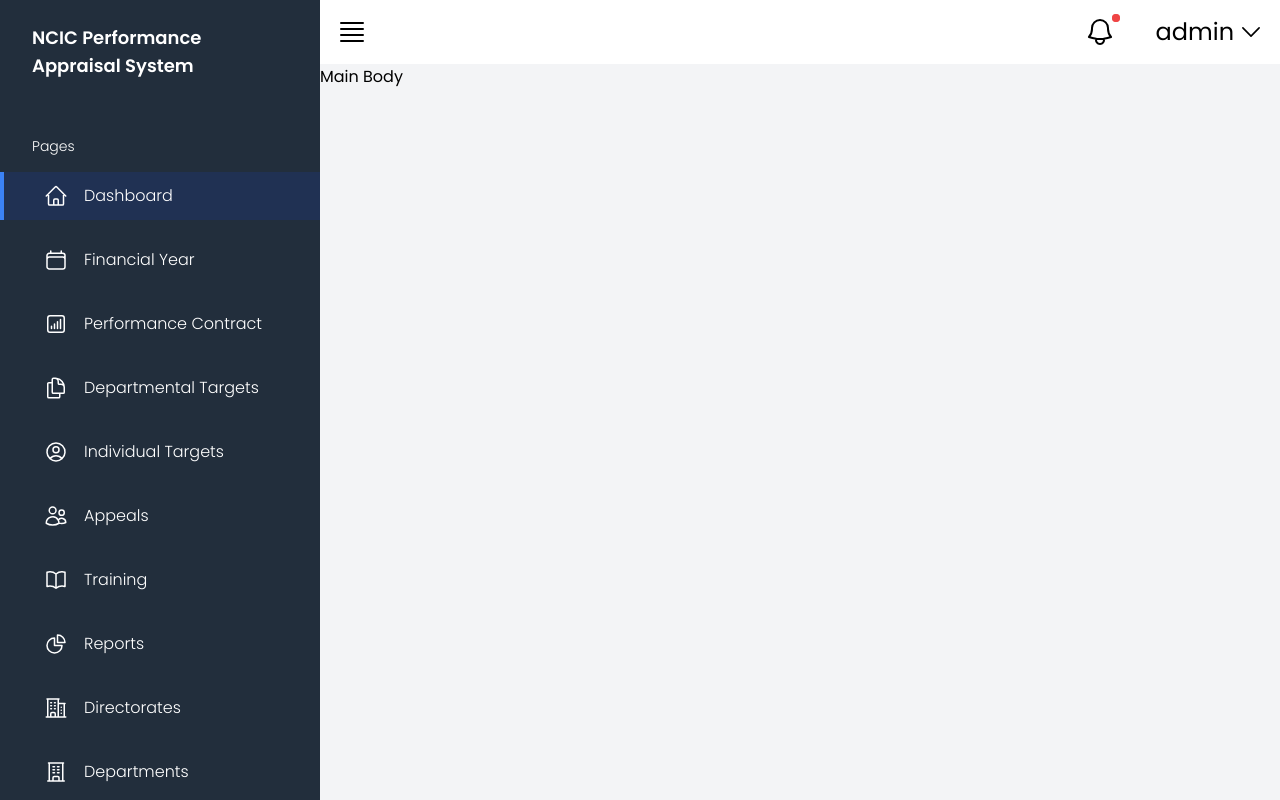
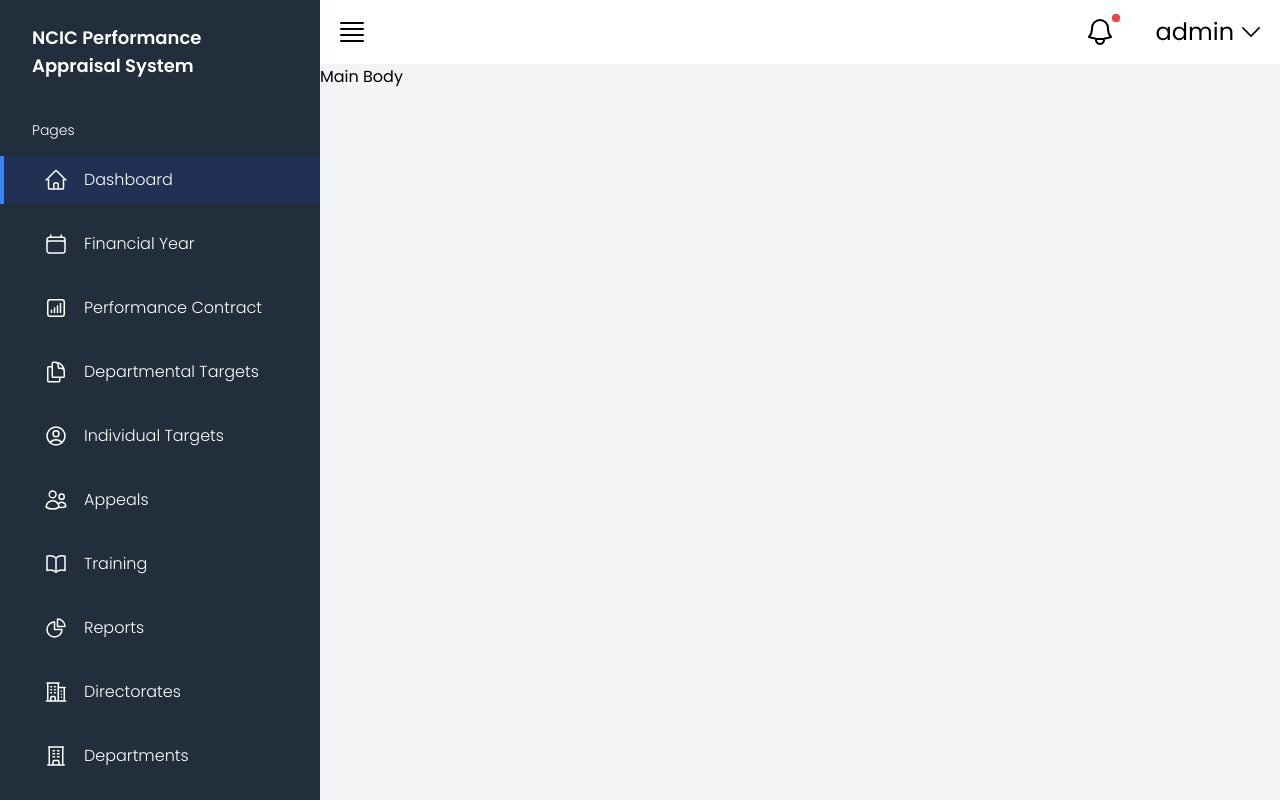
Before and after one commit to FrezeSteve/first-dashboard-design, a React (Vite) app: page / in a window 1280 px wide. Built offline with nearby package versions, Linux system fonts and the light colour scheme.

Commit message:
reduced the padding bottom of the brand name in the sidebar

```diff
--- a/src/components/Sidebar.jsx
+++ b/src/components/Sidebar.jsx
@@ -124,7 +124,7 @@ export default function SideBar() {
 
     return (
         <div className={`relative bg-[#222e3c] text-white overflow-y-auto ${isSeen ? "hidden" : "flex flex-col col-span-12 md:col-span-4 lg:col-span-3"}`}>
-            <div className="py-6 px-8 text-lg font-semibold">NCIC Performance Appraisal System</div>
+            <div className="pt-6 pb-2 px-8 text-lg font-semibold">NCIC Performance Appraisal System</div>
             <div className="block md:hidden absolute right-4 top-4" onClick={() => setIsSeen(true)}>
                 <svg xmlns="http://www.w3.org/2000/svg" fill="none" viewBox="0 0 24 24" strokeWidth={1.5} stroke="currentColor" className="w-10 h-10">
                     <path strokeLinecap="round" strokeLinejoin="round" d="M3.75 6.75h16.5M3.75 12h16.5m-16.5 5.25h16.5" />
```
